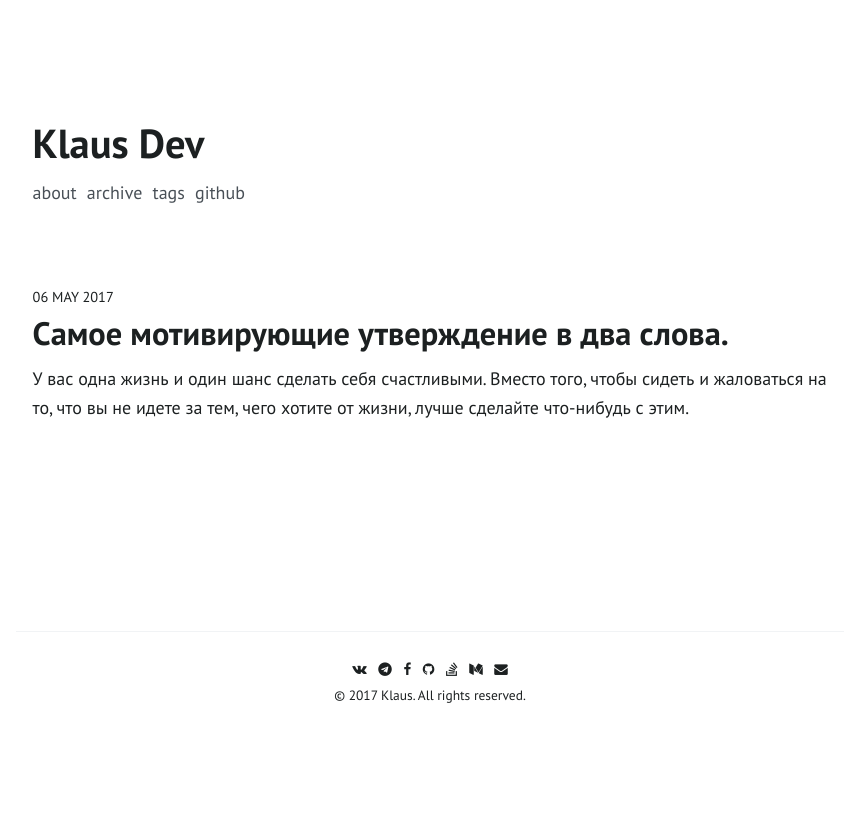
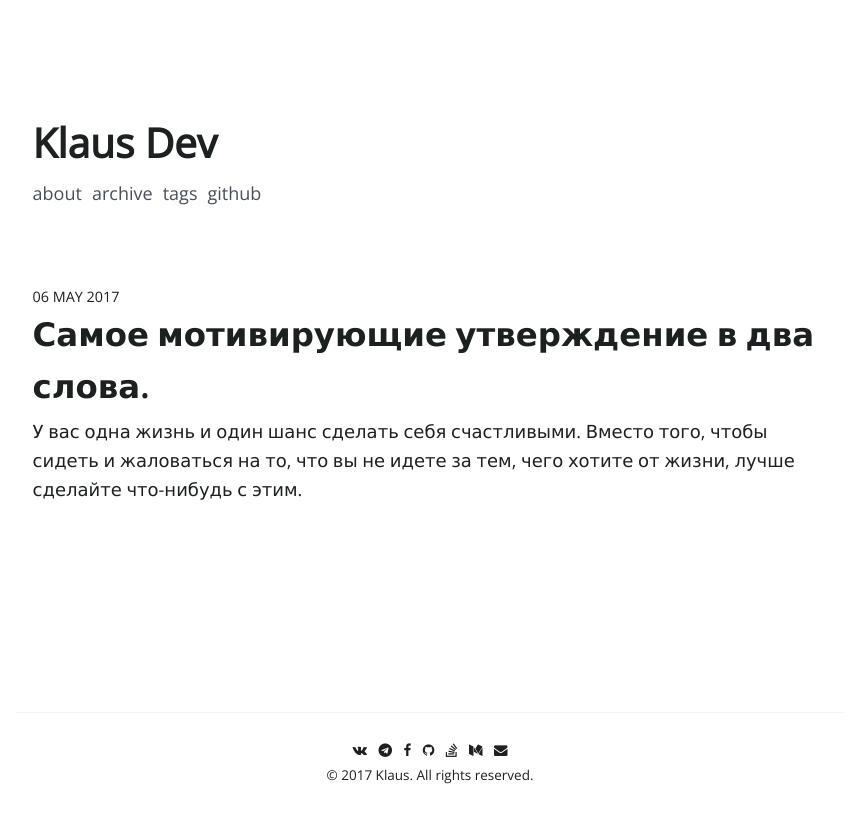
Before and after one commit to klaus-dev/klaus-dev.github.io, a Jekyll site: the page built from index.html, in a window 1280 px wide. Shown: the top 823 px of the page, without its empty margins (210-1067 px from the left). Built offline with Jekyll 4.4.1, drawn with Linux system fonts in a browser that asks for light colours; some web fonts are replaced; the list of posts is cut into pages by our own code; comment, search, counter and statistics services are not loaded.

Commit message:
Add fonts to our site

```diff
--- a/_includes/head.html
+++ b/_includes/head.html
@@ -9,14 +9,13 @@
   <!-- Font -->
   <link rel="stylesheet" href="https://maxcdn.bootstrapcdn.com/font-awesome/4.7.0/css/font-awesome.min.css">
   <link href='//spoqa.github.io/spoqa-han-sans/css/SpoqaHanSans-kr.css' rel='stylesheet' type='text/css'>
-  <link href="https://fonts.googleapis.com/css?family=Ubuntu+Mono" rel="stylesheet">
 
   <link rel="alternate" type="application/rss+xml" title="RSS Feed for {{ site.name }}" href="{{ site.baseurl }}/feed.xml" />
   {% seo %}
 
 
   <!-- fonts -->
-  <link href="https://fonts.googleapis.com/css?family=Noto+Sans:400,700|Oswald:400,600|PT+Sans:400,700" rel="stylesheet">
+  <link href="https://fonts.googleapis.com/css?family=Open+Sans|Ubuntu+Mono" rel="stylesheet">
   <!-- comments -->
   <script id="dsq-count-scr" src="//klaus-dev-github-io.disqus.com/count.js" async></script>
 
--- a/_sass/_variables.scss
+++ b/_sass/_variables.scss
@@ -3,7 +3,7 @@
 /*--------------
   Font
   -------------- */
-$base-font:  'PT Sans','Spoqa Han Sans', 'Source Sans Pro', Apple SD Gothic Neo, Nanum Barun Gothic, Nanum Gothic, Verdana, Arial, Dotum, sans-serif;
+$base-font:  'Open Sans','Spoqa Han Sans', 'Source Sans Pro', Apple SD Gothic Neo, Nanum Barun Gothic, Nanum Gothic, Verdana, Arial, Dotum, sans-serif;
 $code-font: Menlo, 'Ubuntu Mono', Monaco, 'Spoqa Han Sans', monospace;
 $code-gist-font: Menlo, 'Ubuntu Mono', Monaco, 'Spoqa Han Sans', monospace;
 
@@ -16,17 +16,12 @@ $mobile-font-size: 16px;
 /*--------------
   Color
   -------------- */
-// $base-color: $oc-gray-8;
-// $base-color: #34495e;
-// $base-lighten-color: #2c3e50;
 $base-color: #1C2021;
 $base-lighten-color: #1C2021;
-// $base-lighten-color: $oc-gray-6;
 
 $background-color: $oc-white;
 $background-over-color: $oc-gray-1;
 
-// $text-color: $oc-gray-8;
 $text-color: #1C2021;
 $link-color: $oc-blue-8;
 $code-color: $oc-indigo-9;
```
